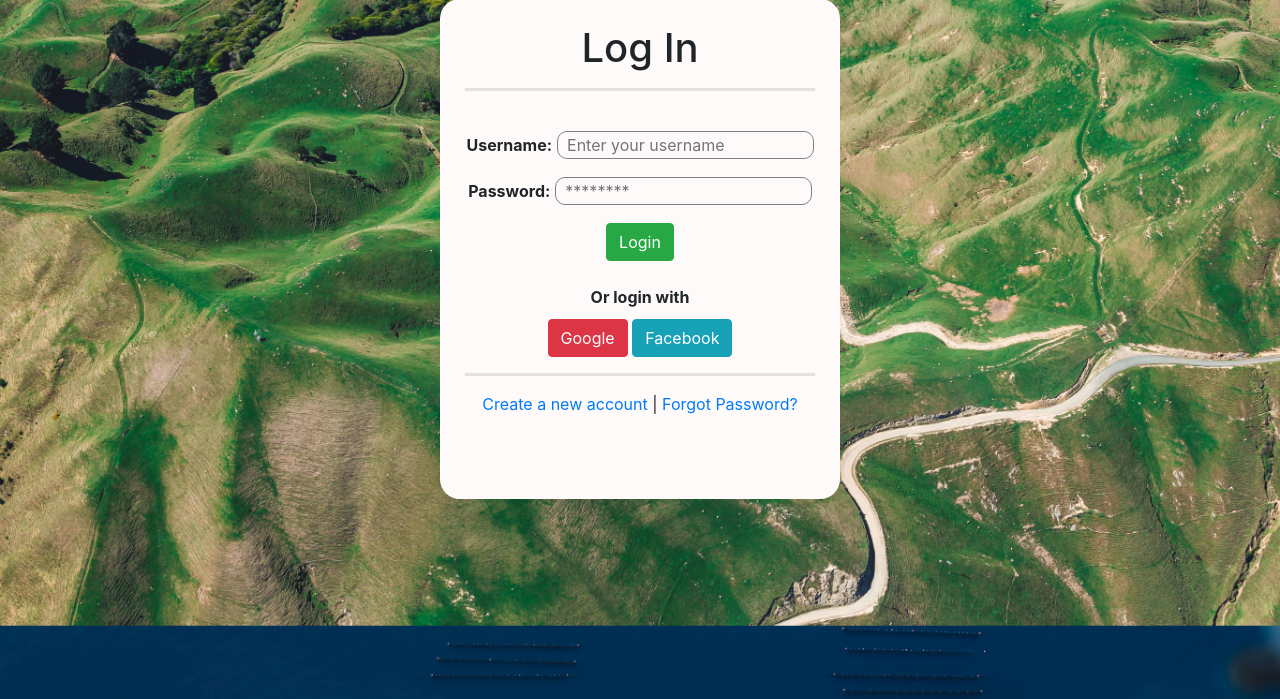
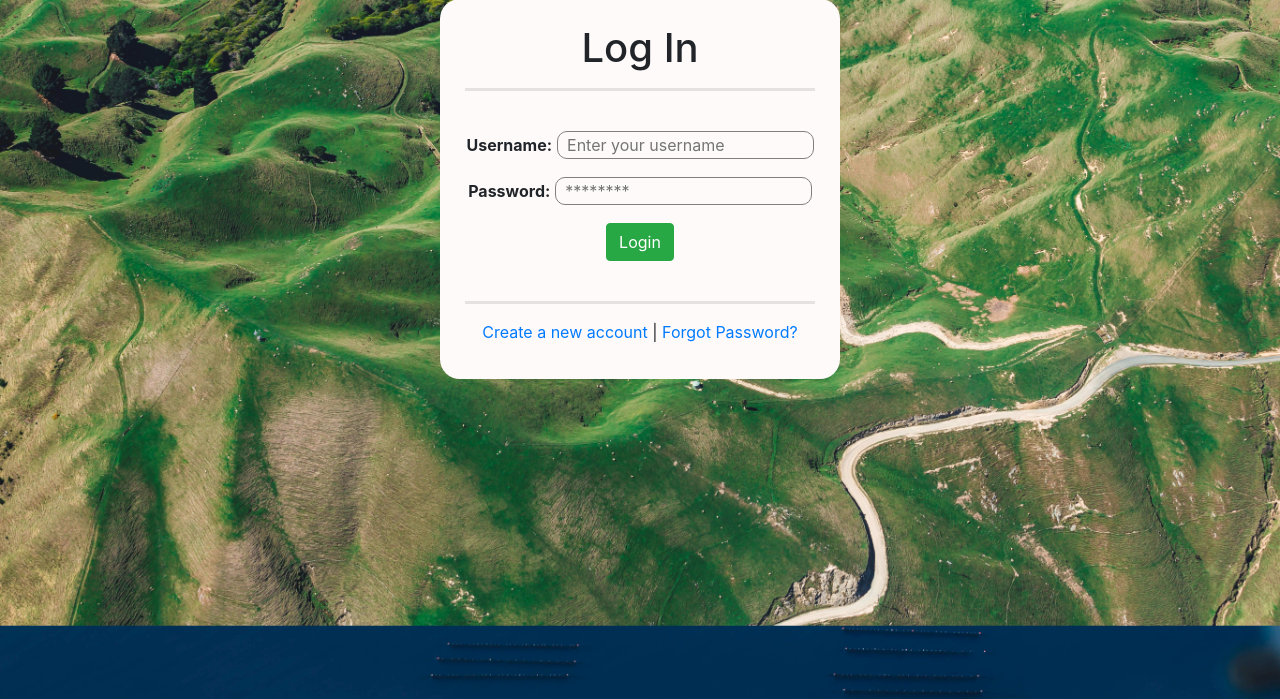
Before and after one commit to moh1tnegi/chat-con, a Django app: page /login/ in a window 1280 px wide. Shown: the part 101-800 px from the top of the page. Run offline with Django 3.2, Linux system fonts and the light colour scheme; some libraries are stand-ins or nearby versions; some web fonts are replaced.

Commit message:
removed extras

```diff
--- a/interface/static/interface/css/form.css
+++ b/interface/static/interface/css/form.css
@@ -16,7 +16,7 @@ hr {
 
 .form-box {
 	padding: 25px;
-	height: 500px;
+	height: 450px;
 	width: 400px;
 	background-color: snow;
 	border-radius: 20px;
--- a/interface/templates/interface/login.html
+++ b/interface/templates/interface/login.html
@@ -8,7 +8,7 @@
 {% block div %}
     <div class="container text-center form-div">
         <center>
-            <div class="col form-box">
+            <div class="col form-box" style="height:380px;">
                 <h1>Log In</h1><hr><br>
                 <form action="{% url 'interface:dashboard' %}" method="post" novalidate>
                     {% csrf_token %}
@@ -24,11 +24,6 @@
                     <input class="input-field" type="password" name="passwd" id="password" placeholder=" ********">
                     <button type="submit" class="btn btn-success">Login</button><br>
                 </form><br>
-                <strong>Or login with</strong><br>
-                <div style="margin-top: 10px;">
-                    <button type="submit" class="btn btn-danger">Google</button>
-                    <button type="submit" class="btn btn-info">Facebook</button>
-                </div>
                 <hr>
                 <a href="{% url 'interface:signup' %}">Create a new account</a> | <a href="#">Forgot Password?</a>
             </div>
--- a/interface/views.py
+++ b/interface/views.py
@@ -3,23 +3,45 @@ from .forms import ContactForm
 # from . import models
 import logging
 
-logging.basicConfig(filename='log.txt', level=logging.DEBUG, filemode='w')
+logging.basicConfig(filename='/home/mohit/Documents/git_repos/Chatting_web_app/log.txt', level=logging.DEBUG, filemode='w')
 logger = logging.getLogger()
 logger.debug('#logging starts!')
 
 
+def login_auth(*args):
+    pass
+
+def registration(**kwargs):
+    pass
+
 def dashboard(request):
     logger.debug("inside dashboard")
     context = {'flag': 1}
+
     if request.method == 'POST':
         logger.debug("bkl")
         uname = request.POST['uname']
-        # passwd = request.POST['passwd']
-        if request.POST.get('phn_num', 0):
+        context = {'uname': uname, 'flag': 0}
+
+        passwd = request.POST['passwd']
+        phnum = request.POST.get('phnum', 0)
+
+        if phnum:
             #  sign up in progress
-            if request.POST.get('email', 0):
-                context['email'] = request.POST['email']
-        context = {'uname': uname}
+            fname = request.POST.get('fname', 0)
+            lname = request.POST.get('lname', 0)
+            email = request.POST.get('email', 0)
+            auth = registration({'fname':fname, 'lname':lname, 'uname':uname, 'passwd':passwd, 'phnum':phnum})
+        else:
+            auth = login_auth((uname, passwd))
+
+        if auth:
+            # start session
+            pass
+        else:
+            # resend authentication
+            pass
+
     return render(request, 'interface/index.html', context)
 
 
```
Also changed, not shown: interface/templates/interface/signup.html (+1 -6 lines).
